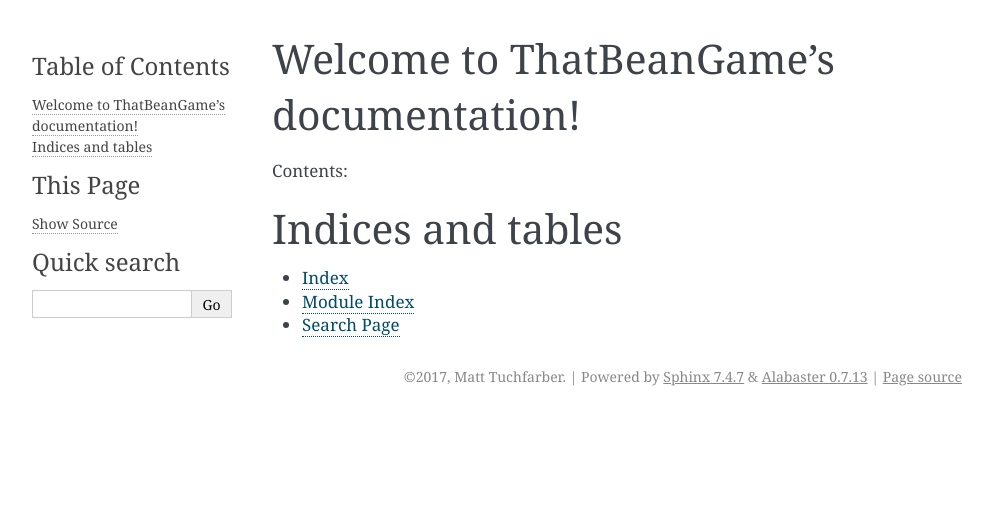
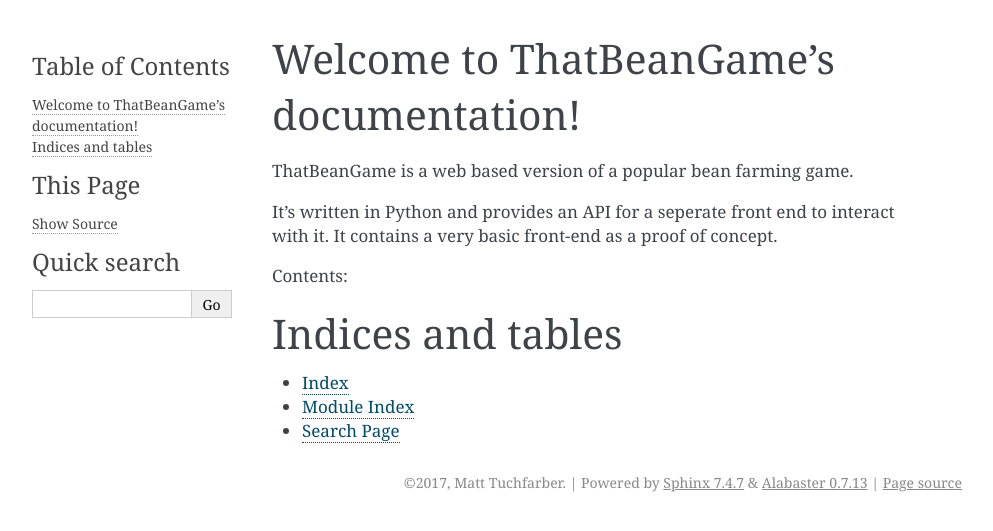
Before and after one commit to tuchfarber/ThatBeanGame, a Sphinx documentation site: the page built from docs/index.rst, in a window 1280 px wide. Shown: the top 531 px of the page, without its empty margins (148-1141 px from the left). Built offline with Sphinx 7.4.7, drawn with Linux system fonts in a browser that asks for light colours.

Commit message:
Add basic info about game to doc

```diff
--- a/docs/index.rst
+++ b/docs/index.rst
@@ -5,6 +5,10 @@
 
 Welcome to ThatBeanGame's documentation!
 ========================================
+
+ThatBeanGame is a web based version of a popular bean farming game.
+
+It's written in Python and provides an API for a seperate front end to interact with it. It contains a very basic front-end as a proof of concept.
 
 Contents:
 
```
